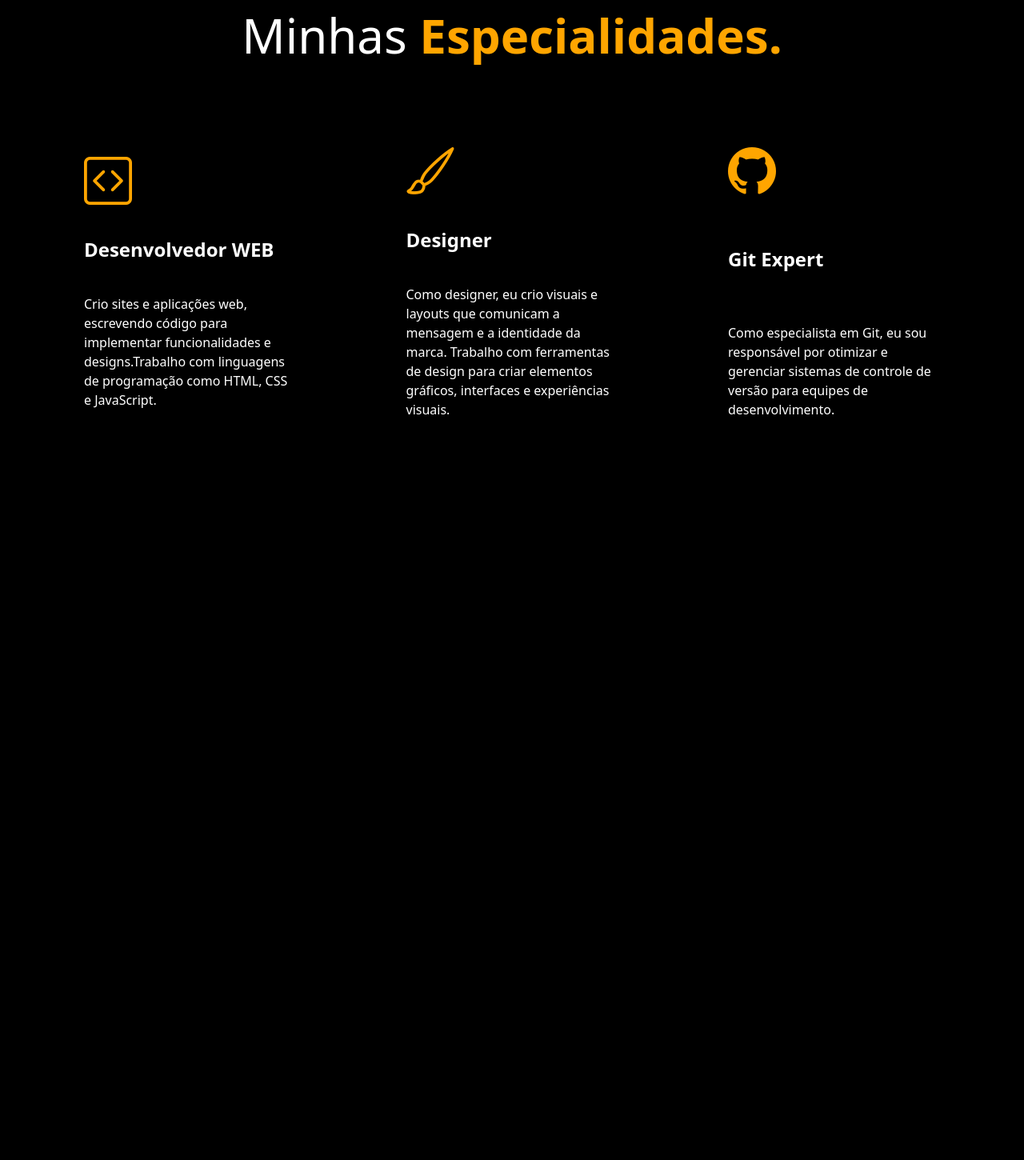
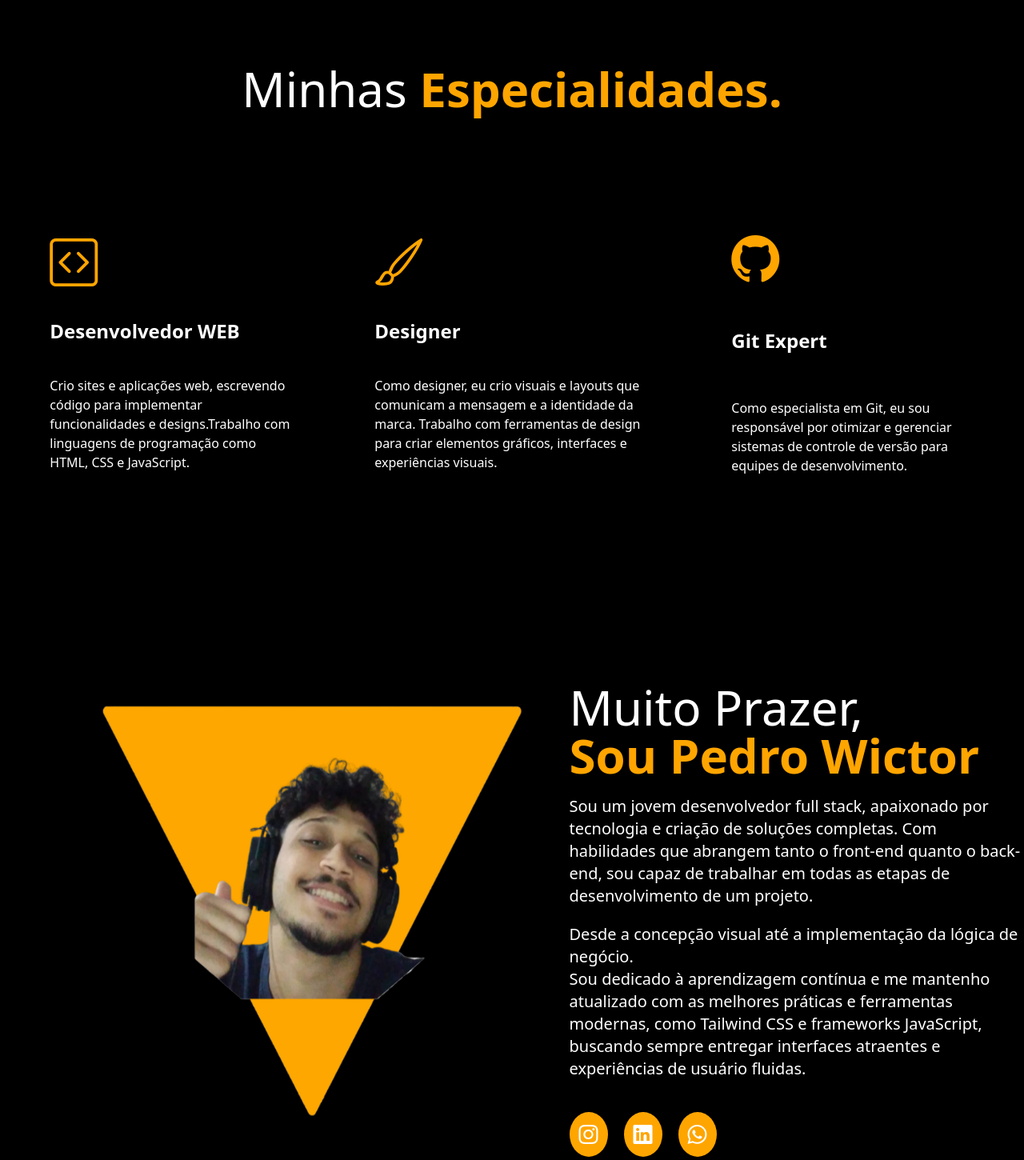
Before and after one commit to WictorDev/Portifoliosite, a website: page src/index.html in a window 1280 px wide. Shown: the part 851-2301 px from the top of the page at 80% size. Before the commit the page ends 1470 px from the top, so only its background shows below. Drawn offline with nearby package versions, Linux system fonts and the light colour scheme.

Commit message:
Portifolio 2.0

```diff
--- a/src/index.html
+++ b/src/index.html
@@ -24,7 +24,12 @@
 
         }
 
+        #sobre b:hover{
 
+            text-shadow: 0px 0px 9px rgba(255, 165, 0, 1);
+            transition-duration: 500ms;
+
+        }
 
         nav h1:hover {
 
@@ -57,11 +62,14 @@
             }
         }
 
-        #boxbox {
-            animation: spin 1s ;
+        #sobre img{
+
+            animation: float 4s ease-in-out infinite;
         }
 
-
+        .animate-float {
+            animation: float 4s ease-in-out infinite;
+        }
 
         #blinking {
             animation: blink 1.5s infinite;
@@ -106,7 +114,8 @@
             <ul class="flex text-gray-400 gap-12">
                 <li class=" hover:text-custom-orange  duration-500"><a href="#inicio">Início</a></li>
                 <li class=" hover:text-custom-orange  duration-500"><a href="#Especialidades">Especialidades</a></li>
-                <li class=" hover:text-custom-orange duration-500"><a href="#">Sobre</a></li>
+                <li class=" hover:text-custom-orange duration-500"><a href="#sobre">Sobre</a></li>
+                <li class=" hover:text-custom-orange duration-500"><a href="#">Projetos</a></li>
 
 
             </ul>
@@ -126,7 +135,7 @@
     </header>
     <main>
 
-        <section id="inicio" class="flex justify-around   bg bg-black  w-full h-screen gap-10 ">
+        <section id="inicio" class="flex justify-center   bg bg-black  w-full h-screen  ">
 
             <div class="  items-center justify-center  flex flex-col w-full  ">
 
@@ -144,7 +153,7 @@
 
                     <br>
                 </div>
-                <a href="https://api.whatsapp.com/send/?phone=8196732372&text&type=phone_number&app_absent=0">
+                <a href="https://api.whatsapp.com/send/?phone=8196732372&text&type=phone_number&app_absent=0 ">
                     <button class=" text-5xl bg justify-center items-center gap-1 flex bg-custom-orange border border-black
                      text-black font-extrabold duration-1000 hover:bg-custom-orange  hover:text-gray-600 p-3 rounded-[60px]
                      w-[450px]">
@@ -156,7 +165,7 @@
 
             </div>
             <div class=" flex items-center w-full   m-auto ">
-                <a href="https://onlyfans.com/">
+                <a href="#">
                     <img class=" animate-float size-5/6 "
                         src="../src/img/Feliz dia do cliente azul 3d com foto instagram post (2).png" alt="">
                 </a>
@@ -165,13 +174,13 @@
         </section>
 
 
-        <section id="Especialidades" class=" bg bg-black h-auto  p-16    ">
+        <section id="Especialidades" class=" bg bg-black h-screen    flex justify-center flex-col gap-32 ">
             <div class="flex justify-center  ">
-                <h1 class="text-white text-6xl">Minhas <b class="text-custom-orange">Especialidades.</b></h1>
+                <h1 class="text-white text-6xl ">Minhas <b class="text-custom-orange">Especialidades.</b></h1>
             </div>
 
 
-            <div id="boxflex" class=" flex  h-[400px] justify-between mt-20  p-0">
+            <div id="boxflex" class=" flex  h-[350px] justify-around   ">
 
                 <div id="boxbox"
                     class="boxbox text-white w-[30%]    flex flex-col justify-center items-start p-10 gap-10">
@@ -185,7 +194,7 @@
                         JavaScript.
                     </p>
                 </div>
-                <div id="boxbox" class="boxbox w-[30%] p-10 flex flex-col items-start justify-center text-white gap-10">
+                <div id="boxbox" class="boxbox w-[30%] p-5 flex flex-col items-start justify-center text-white gap-10 ">
 
                     <i class="bi bi-brush text-custom-orange text-6xl"></i>
 
@@ -196,7 +205,7 @@
                         visuais. </p>
                 </div>
                 <div id="boxbox"
-                    class="boxbox   w-[30%]  p-10 flex flex-col items-start justify-center text-white gap-16 ">
+                    class="boxbox   w-[30%]  p-10 flex flex-col items-start justify-center text-white gap-14  ">
                     <i class="bi bi-github  text-custom-orange text-6xl"></i>
                     <h1 class=" font-extrabold text-2xl"> Git Expert</h1>
                     <p>Como especialista em Git, eu sou responsável por otimizar e gerenciar sistemas de controle de
@@ -206,6 +215,66 @@
 
             </div>
         </section>
+
+
+
+        <section  id="sobre" class="  h-screen flex justify-center  items-center    gap-10 flex-col">
+
+
+
+
+
+           <div class=" flex justify-center ">
+
+            <div>
+                <a href="#inicio">
+                <img class=" w-full  h-screen" src="./img/pwpwpw.png" alt="img">
+                </a>
+            </div>
+
+
+
+
+
+            <div  class="   flex flex-col  justify-center  items-start  gap-5 w-1/2">
+
+                <h1 class="text-white text-6xl flex flex-col    ">Muito Prazer, <b class="text-custom-orange cursor-pointer">Sou Pedro Wictor</b></h1>
+
+
+
+
+                <p class=" text-white  text-xl flex justify-center   ">
+                     Sou um jovem desenvolvedor full stack, apaixonado por tecnologia e criação de soluções completas.
+                     Com habilidades que abrangem tanto o front-end quanto o back-end, sou  capaz de trabalhar em todas as etapas
+                      de desenvolvimento de um projeto.   <h3 class="text-white text-xl">Desde a concepção visual até a
+                        implementação da lógica de negócio.<br>Sou dedicado à aprendizagem contínua e me mantenho atualizado com as melhores
+                       práticas e ferramentas modernas, como Tailwind CSS e frameworks JavaScript, buscando sempre entregar
+                       interfaces atraentes e experiências de usuário fluidas.</h3>
+
+                </p>
+
+                <div class=" flex  gap-5" id="buttons">
+
+                    <button class="text-white text-2xl bg bg-custom-orange  rounded-[50%] p-3"><i class="bi bi-instagram"></i></button>
+                    <button class=" text-white text-2xl bg bg-custom-orange rounded-[50%] p-3"><i class="bi bi-linkedin"></i></button>
+                    <button class="text-white text-2xl bg bg-custom-orange  rounded-[50%] p-3"><i class="bi bi-whatsapp"></i></button>
+                </div>
+
+
+            </div>
+
+
+           </div>
+
+
+
+
+            </section>
+
+            <footer>
+
+
+            </footer>
 
 
 
--- a/src/script.js
+++ b/src/script.js
@@ -7,7 +7,7 @@ function typeText() {
   if (index < text.length) {
     typingElement.innerHTML += text.charAt(index);
     index++;
-    setTimeout(typeText, 250); // Velocidade da digitação
+    setTimeout(typeText, 200); // Velocidade da digitação
   }
 }
 
```
Also changed, not shown: src/img/pwpwpw.png (added), src/output.css.
